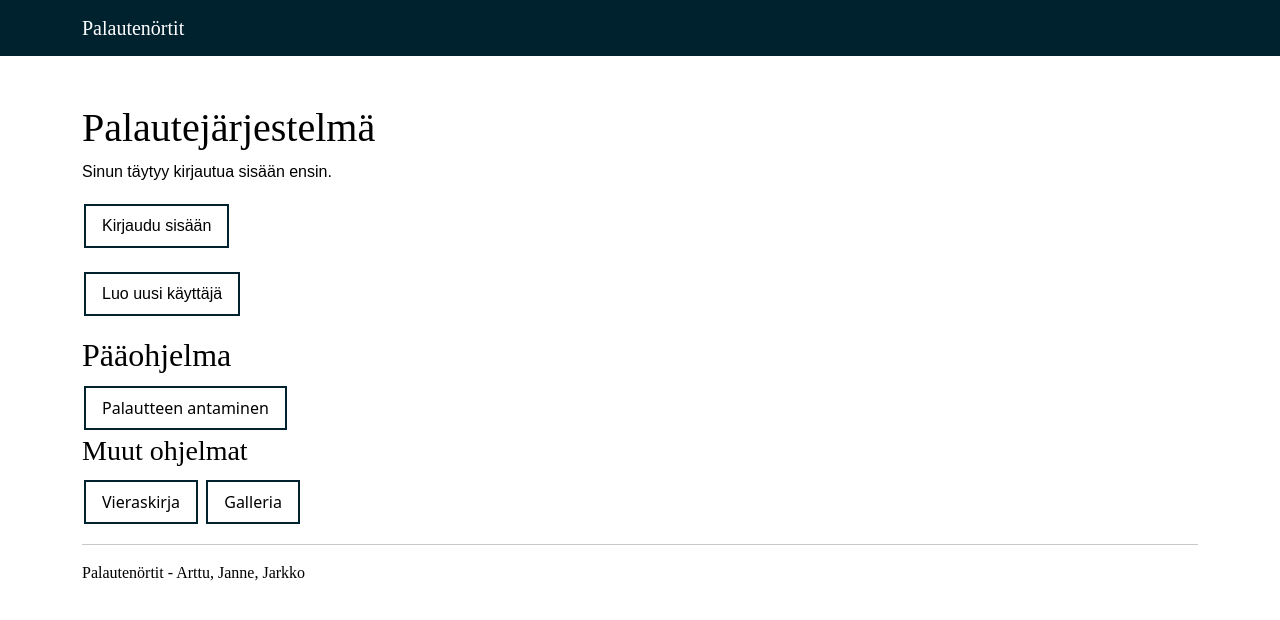
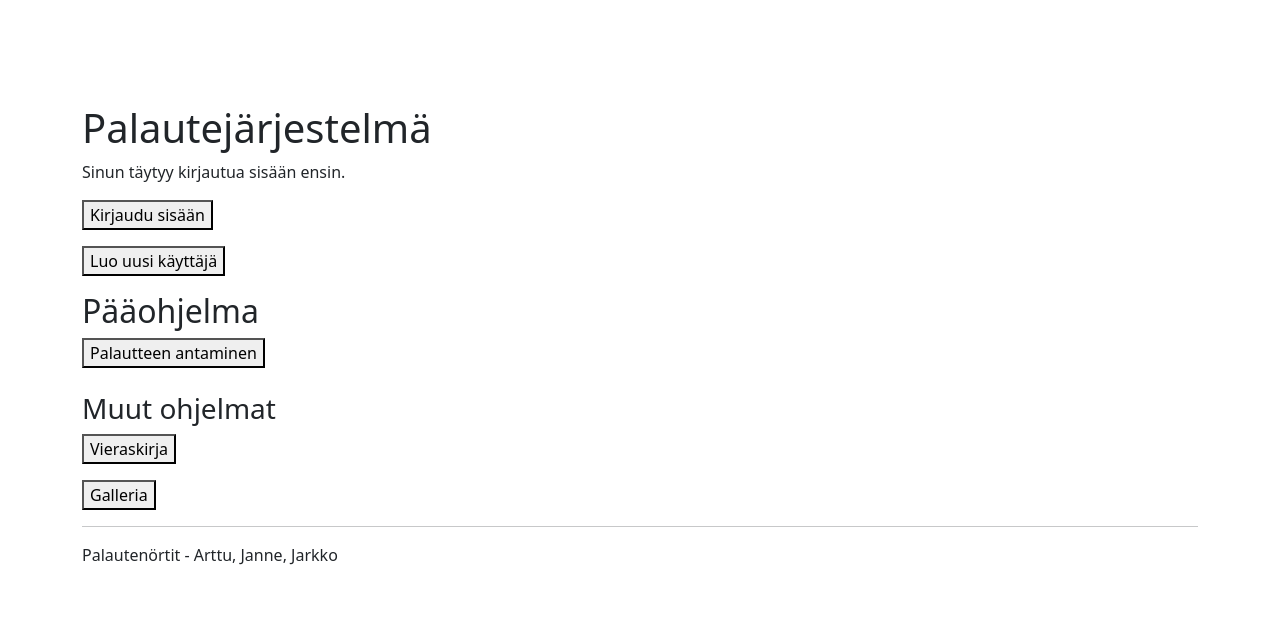
Before and after one commit to hamk-webdev-intip21a6/palautenortit, a Django app: page / in a window 1280 px wide. Shown: the top 620 px of the page. Run offline with Django 4.2, Linux system fonts and the light colour scheme; tables that the repository leaves empty hold one stand-in row (values such as "Sample post").

Commit message:
updated gallery, guestbook + static css

```diff
--- a/feedback/views.py
+++ b/feedback/views.py
@@ -5,7 +5,7 @@
 from django.contrib.auth.mixins import LoginRequiredMixin
 from django.contrib.auth.decorators import login_required
 from django.core.exceptions import ValidationError
-
+from collections import Counter
 
 @login_required
 def index_success(request):
--- a/gallery/templates/gallery/upload.html
+++ b/gallery/templates/gallery/upload.html
@@ -6,7 +6,7 @@
     {{ form.as_p }}
     <button type="submit" class="button button2">Julkaise</button>
 </form>
-
-<p><a href="{% url 'gallery:display_images' %}"
-<button class="button button2"></button>Palaa aloitus sivulle</a></p>
+<br>
+<p><a href="{% url 'gallery:display_images' %}">
+<button class="button button2">Palaa aloitus sivulle</button></a></p>
 {% endblock %}
--- a/guestbook/templates/guestbook/post.html
+++ b/guestbook/templates/guestbook/post.html
@@ -8,7 +8,7 @@
     </table>
     <button type="submit" class="button button2">Luo uusi julkaisu</button>
 </form>
-<hr>
-<p><a href="{% url 'guestbook:index' %}"
-<button class="button button2"></button>Katso vieraskirjaa</a></p>
+<br>
+<p><a href="{% url 'guestbook:index' %}">
+<button class="button button2">Katso vieraskirjaa</button></a></p>
 {% endblock %}
--- a/mysite/settings.py
+++ b/mysite/settings.py
@@ -26,7 +26,7 @@
 # SECURITY WARNING: don't run with debug turned on in production!
 DEBUG = True
 
-ALLOWED_HOSTS = ["20.123.11.162", "palautenortit.jarkon.fi"]
+ALLOWED_HOSTS = ["20.123.11.162", "palautenortit.jarkon.fi", 'palautenortit.internal.cloudapp.net']
 
 
 # Application definition
@@ -122,6 +122,10 @@
 
 STATIC_URL = 'static/'
 
+STATICFILES_DIRS = [
+    os.path.join(BASE_DIR, 'static'),
+]
+
 # Default primary key field type
 # https://docs.djangoproject.com/en/4.2/ref/settings/#default-auto-field
 
--- a/templates/base.html
+++ b/templates/base.html
@@ -10,65 +10,8 @@
   <script src="https://ajax.googleapis.com/ajax/libs/jquery/3.6.0/jquery.min.js"></script>
   <script src="https://cdn.jsdelivr.net/npm/@popperjs/core@2.11.6/dist/umd/popper.min.js"></script>
   <title>{% block title %}Palautenörtit{% endblock %}</title>
-    {% block stylesheet %}
-    <style>
-	.button {
-	  background-color: #00212e;
-	  border: none;
-	  color: white;
-	  padding: 8px 16px;
-	  text-align: center;
-	  text-decoration: none;
-	  display: inline-block;
-	  font-size: 16px;
-	  margin: 4px 2px;
-	  transition-duration: 0.4s;
-	  cursor: pointer;
-	}
-
-	.button2 {
-	  background-color: white;
-	  color: black;
-	  border: 2px solid #00212e;
-	}
-
-	.button2:hover {
-	  background-color: #00212e;
-	  color: white;
-	}
-
-	h1 {
-	color: black;
-	font-family: Rockwell, Rockwell;
-	}
-
-	h2 {
-	color: black;
-	font-family: Rockwell, Rockwell;
-	}
-
-	h3 {
-	color: black;
-	font-family: Rockwell, Rockwell;
-	}
-
-	p {
-	color: black;
-	font-family: sans-serif, verdana;
-	}
-
-	nav {
-	background-color: #00212e;
-	font-family: Rockwell, Rockwell;
-	}
-
-	footer {
-	color: black;
-	font-family: Rockwell, Rockwell;
-	}
-
-    </style>
-    {% endblock %}  <!-- HERE -->
+  <link rel="stylesheet" href="{% static 'css/artun.css' %}">
+  <link rel="stylesheet" href="{% static 'css/gallery.css' %}">
   </head>
   <body>
     {% block body %}  <!-- HERE -->
--- a/templates/home.html
+++ b/templates/home.html
@@ -3,27 +3,25 @@
 <h1>Palautejärjestelmä</h1>
 {% if user.is_authenticated %}
     <p>Sisäänkirjautuneena: {{ user }}</p>
-    <p><a href="{% url 'logout' %}"
-	<button class="button button2">Kirjaudu ulos</button>
-	</a></p>
+    <p><a href="{% url 'logout' %}">
+	<button class="button button2">Kirjaudu ulos</button></a></p>
 {% else %}
     <p>Sinun täytyy kirjautua sisään ensin.</p>
-    <p><a href="{% url 'login' %}"
-	<button class="button button2">Kirjaudu sisään</button>
-	</a></p>
-    <p><a href="{% url 'signup' %}"
-	<button class="button button2">Luo uusi käyttäjä</button>
-	</a></p>
+    <p><a href="{% url 'login' %}">
+	<button class="button button2">Kirjaudu sisään</button></a></p>
+    <p><a href="{% url 'signup' %}">
+	<button class="button button2">Luo uusi käyttäjä</button></a></p>
 {% endif %}
 <h2>Pääohjelma</h2>
-	<a href="{% url 'feedback:index' %}"
-	<button class="button button2">Palautteen antaminen</button>
-	</a>
+	<a href="{% url 'feedback:index' %}">
+	<button class="button button2">Palautteen antaminen</button></a>
+<br>
+<br>
 <h3>Muut ohjelmat</h3>
-	<a href="{% url 'guestbook:index' %}"
+	<p><a href="{% url 'guestbook:index' %}">
 	<button class="button button2">Vieraskirja</button>
-	</a>
-	<a href="{% url 'gallery:display_images' %}"
+	</a></p>
+	<p><a href="{% url 'gallery:display_images' %}">
 	<button class="button button2">Galleria</button>
-	</a>
+	</a></p>
 {% endblock %}
```
Also changed, not shown: gallery/templates/gallery/index.html (+39 -3 lines), gallery/templates/gallery/success.html (+4 -4 lines), guestbook/templates/guestbook/index.html (+13 -9 lines).
